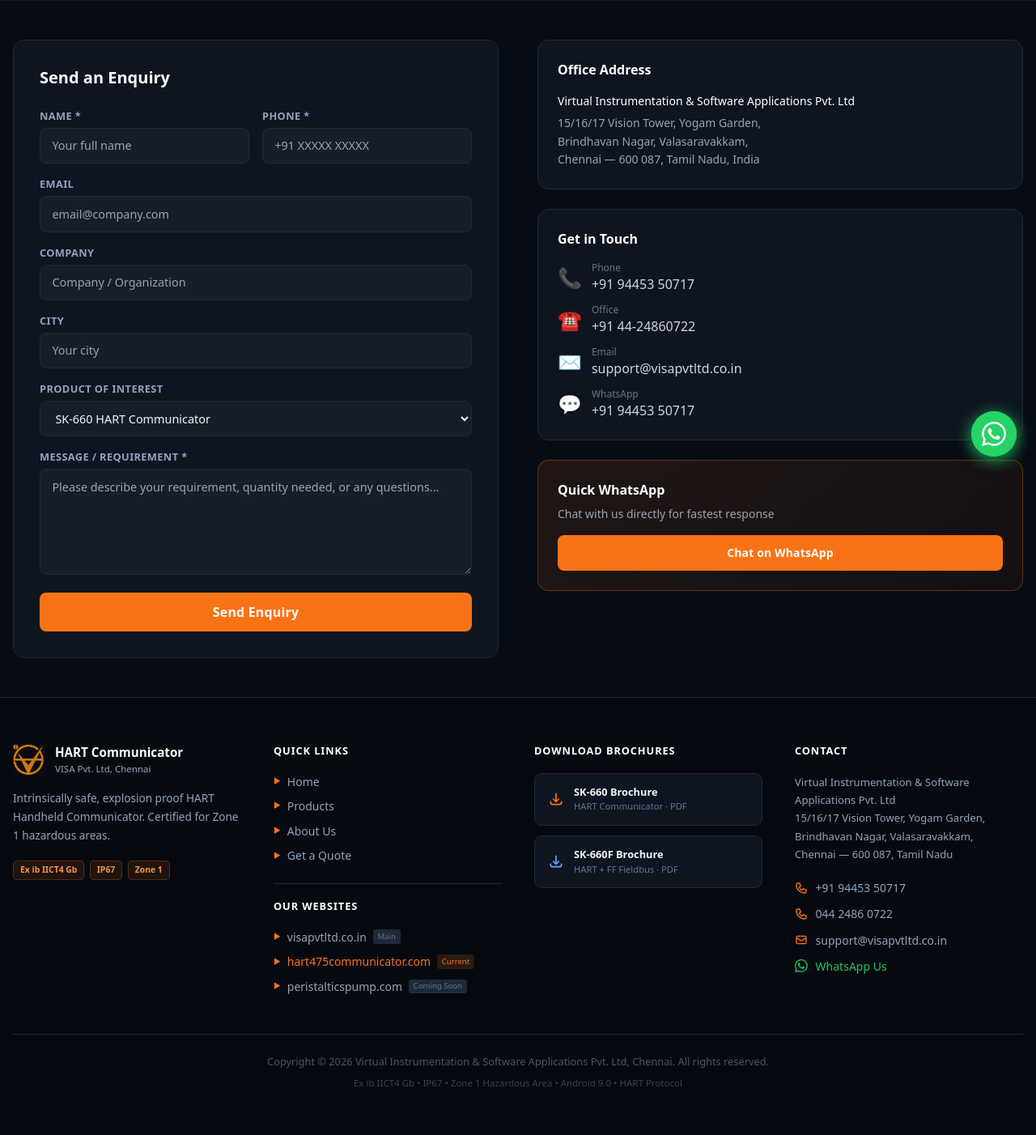
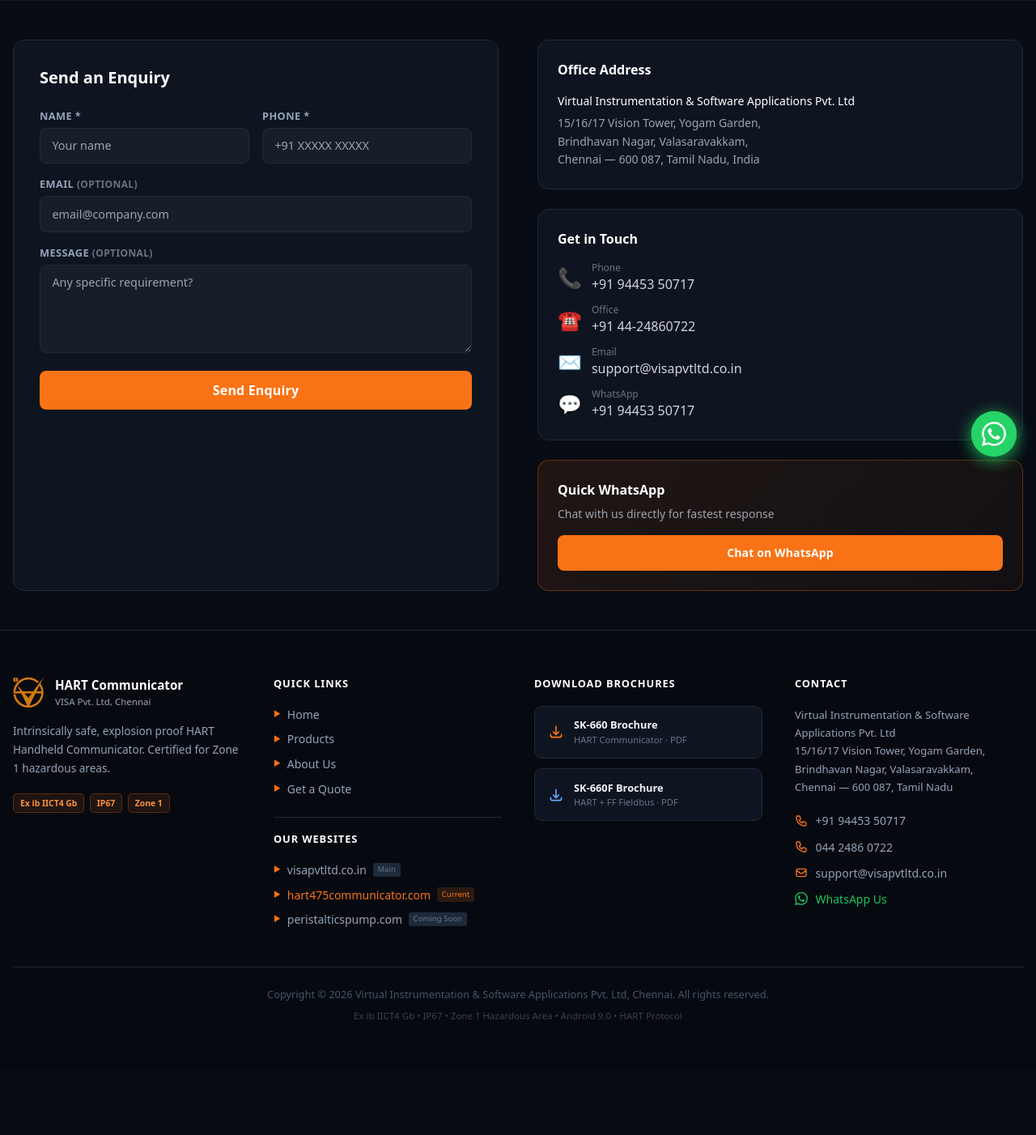
Before and after one commit to rajbharath-v/visa_main_website, a Django app: page /contact/ in a window 1280 px wide. Shown: the part 212-1614 px from the top of the page at 81% size. After the commit the page ends 1471 px from the top, so only its background shows below. Run offline with Django 5.2, Linux system fonts and the light colour scheme; parts of the project's set-up code (start-up, migrations or seed data) failed here and were passed over.

Commit message:
fix: simplify contact forms on pump and hart sites to match main site

```diff
--- a/hart_site/templates/hart_site/pages/contact.html
+++ b/hart_site/templates/hart_site/pages/contact.html
@@ -24,7 +24,7 @@
             <div class="grid grid-cols-1 sm:grid-cols-2 gap-4">
               <div>
                 <label>Name *</label>
-                <input type="text" name="name" required placeholder="Your full name">
+                <input type="text" name="name" required placeholder="Your name">
               </div>
               <div>
                 <label>Phone *</label>
@@ -32,28 +32,12 @@
               </div>
             </div>
             <div>
-              <label>Email</label>
+              <label>Email <span style="color:#6b7280;font-size:.75rem">(optional)</span></label>
               <input type="email" name="email" placeholder="email@company.com">
             </div>
             <div>
-              <label>Company</label>
-              <input type="text" name="company" placeholder="Company / Organization">
-            </div>
-            <div>
-              <label>City</label>
-              <input type="text" name="city" placeholder="Your city">
-            </div>
-            <div>
-              <label>Product of Interest</label>
-              <select name="product_name">
-                <option value="HART Communicator SK-660">SK-660 HART Communicator</option>
-                <option value="HART Communicator SK-660F">SK-660F HART/FF Communicator</option>
-                <option value="HART Communicator">General Enquiry</option>
-              </select>
-            </div>
-            <div>
-              <label>Message / Requirement *</label>
-              <textarea name="message" rows="5" required placeholder="Please describe your requirement, quantity needed, or any questions..."></textarea>
+              <label>Message <span style="color:#6b7280;font-size:.75rem">(optional)</span></label>
+              <textarea name="message" rows="4" placeholder="Any specific requirement?"></textarea>
             </div>
             <button type="submit" class="btn-orange w-full text-center text-base">Send Enquiry</button>
           </div>
```
Also changed, not shown: pump_site/templates/pump_site/pages/contact.html (+7 -23 lines).
